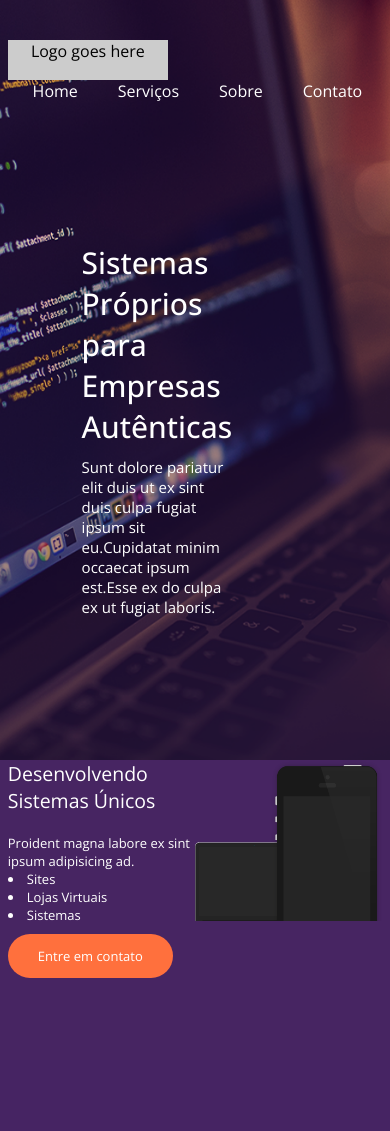
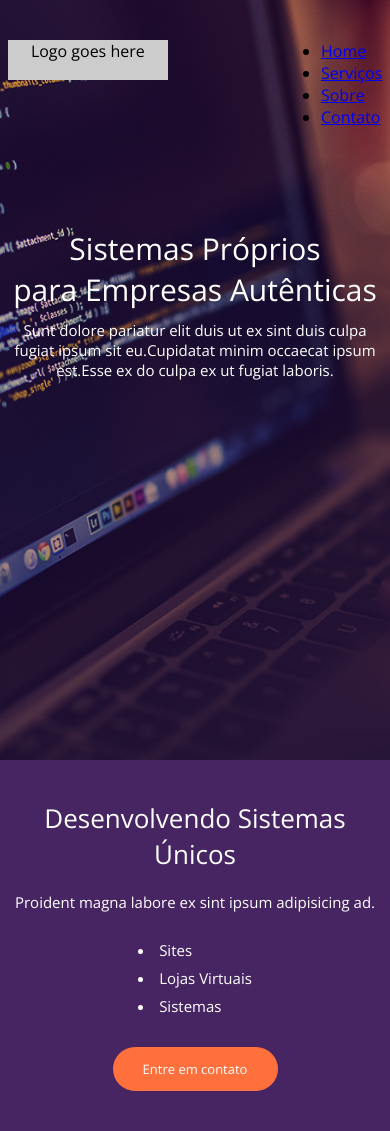
Before and after one commit to LucasSaladini/webmaster-frontend-completo, a PHP site: page / in a window 390 px wide. Before the commit the page ends 978 px from the top, so only its background shows below. Run offline with PHP 8.4, Linux system fonts and the light colour scheme.

Commit message:
Added responsive

```diff
--- a/Project_03/css/style.css
+++ b/Project_03/css/style.css
@@ -43,16 +43,20 @@ header nav {
     float: right;
 }
 
-header nav ul {
+nav.mobile-menu {
+    display: none;
+}
+
+header nav.desktop-menu ul {
     list-style-type: none;
 }
 
-header nav li {
+header nav.desktop-menu li {
     float: left;
     padding: 0 20px;
 }
 
-header nav ul a {
+header nav.desktop-menu li a {
     color: white;
     text-decoration: none;
 }
@@ -80,6 +84,7 @@ section.section__1 {
     width: 100%;
     background: #472562;
     padding: 0 2%;
+    height: 400px;
 }
 
 section.section__1 .container {
@@ -90,25 +95,31 @@ section.section__1 .container {
     float: left;
     color: white;
     width: 50%;
+    margin-top: 40px;
+    padding-left: 60px;
+    position: relative;
+    left: 55px;
 }
 
 .text_section__1 h2 {
     font-weight: 300;
+    font-size: 26px;
 }
 
 .text_section__1 p {
-    font-size: 13px;
+    font-size: 15px;
     margin-top: 20px;
 }
 
-.text_section__1 {
+.text_section__1 ul {
     list-style-position: inside;
-    font-size: 13px;
+    font-size: 15px;
 }
 
 .text_section__1 ul li {
     float: left;
     width: 100%;
+    margin-top: 8px;
 }
 
 .btn__1 {
@@ -117,17 +128,85 @@ section.section__1 .container {
     height: 44px;
     color: white;
     cursor: pointer;
-    margin-top: 10px;
     text-align: center;
     line-height: 44px;
     border-radius: 30px;
+    font-size: 13px;
+    margin-top: 30px;
 }
 
 .device__section__1 {
     float: left;
     width: 50%;
-    height: 300px;
+    position: relative;
+    top: -30px;
+    height: 430px;
     background: url('/images/device.png');
     background-repeat: no-repeat;
-    background-size: 100% auto;
+    background-size: 100% 100%;
 }
+
+@media screen and (max-width: 768px) {
+    header {
+        width: 100%;
+        height: auto;
+        min-height: 90vh;
+        padding: 40px 2%;
+    }
+
+    nav.desktop-menu {
+        display: none;
+    }
+
+    nav.mobile-menu {
+        display: block;
+    }
+
+    .call__1 {
+        max-width: none;
+        width: 100%;
+        text-align: center;
+        float: none;
+        margin: 100px 0;
+    }
+
+    .call__1 h2 {
+        font-weight: 300;
+        font-size: 30px;
+        color: white;
+        padding: 0 0;
+    }
+
+    section.section__1 {
+        padding: 40px 2%;
+        height: auto;
+        text-align: center;
+    }
+
+    .text_section__1 {
+        float: none;
+        margin-top: 0;
+        position: static;
+        display: inline-block;
+        width: 100%;
+        padding-left: 0;
+    }
+
+    .text_section__1 ul {
+        display: inline-block;
+        margin-top: 20px;
+    }
+
+    .text_section__1 ul li {
+        float: none;
+        text-align: left;
+    }
+
+    .btn__1 {
+        display: inline-block;
+    }
+
+    .device__section__1 {
+        display: none;
+    }
+}
--- a/Project_03/index.html
+++ b/Project_03/index.html
@@ -22,7 +22,15 @@
       <div class="container">
         <div class="logo"><p>Logo goes here</p></div>
         <!-- End of logo -->
-        <nav>
+        <nav class="desktop-menu">
+          <ul>
+            <li><a href="#">Home</a></li>
+            <li><a href="#">Serviços</a></li>
+            <li><a href="#">Sobre</a></li>
+            <li><a href="#">Contato</a></li>
+          </ul>
+        </nav>
+        <nav class="mobile-menu">
           <ul>
             <li><a href="#">Home</a></li>
             <li><a href="#">Serviços</a></li>
```
